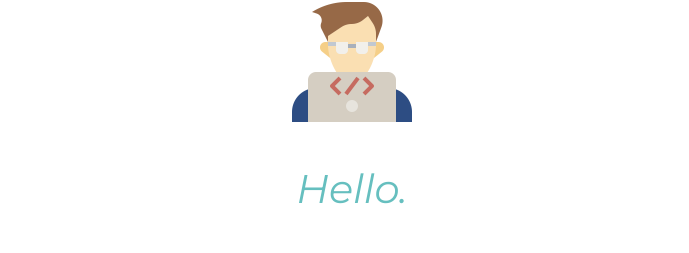
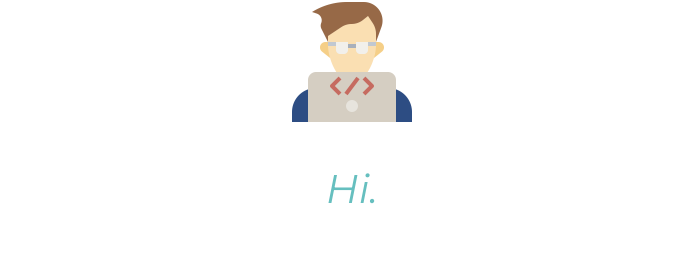
Before and after one commit to niyardutta/p-web, a plain HTML site: page index.html in a window 1280 px wide. Shown: the part 870-1123 px from the top of the page, without its empty margins (288-977 px from the left). Drawn offline with Linux system fonts and the light colour scheme.

Commit message:
Update index.html

```diff
--- a/index.html
+++ b/index.html
@@ -26,7 +26,7 @@
  <div class="middle-container">
     <div class="profile">
       <img class="face" src="images/3242313.png" alt="face-img">
-      <h2>Hello.</h2>
+      <h2>Hi.</h2>
       <p class="intro">I am a web designer/ developer based in Assam, India. I have a passion for web design and love to create for web and mobile devices. </p>
     </div>
     <hr>
```
